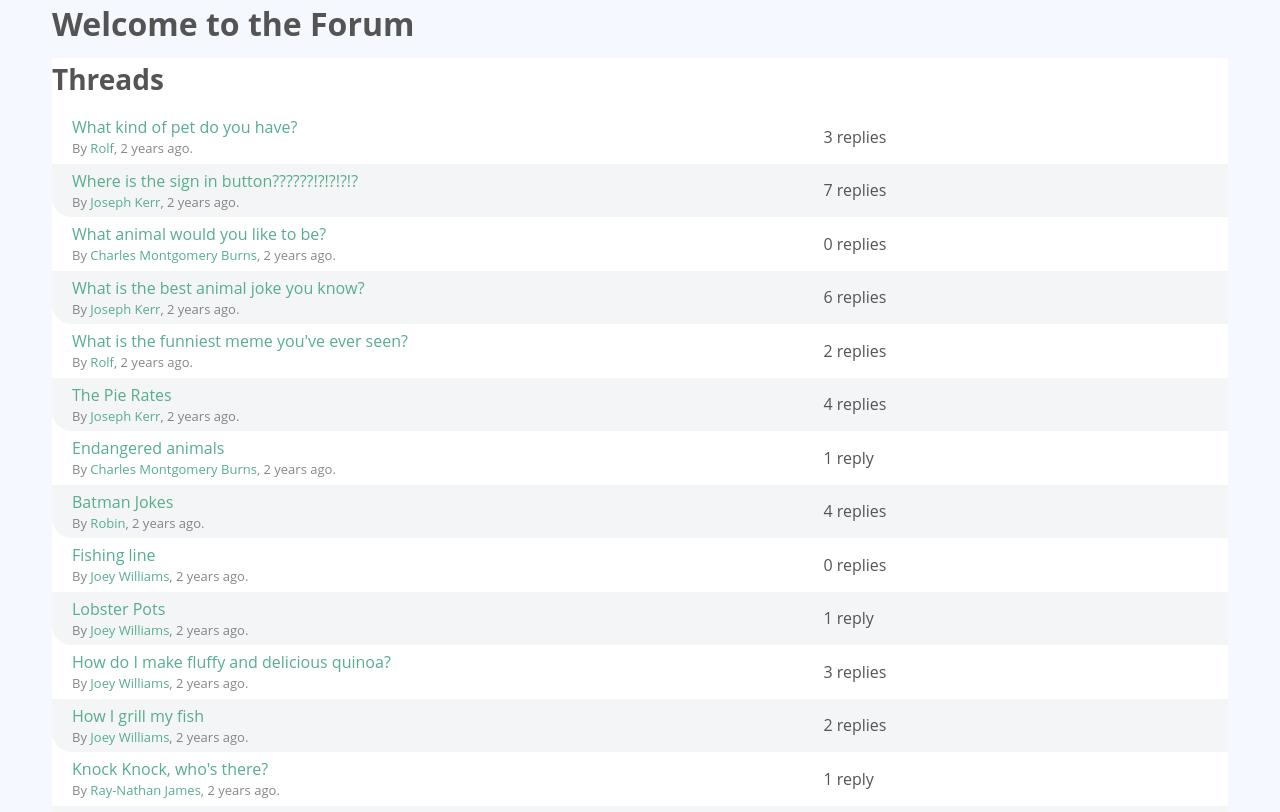
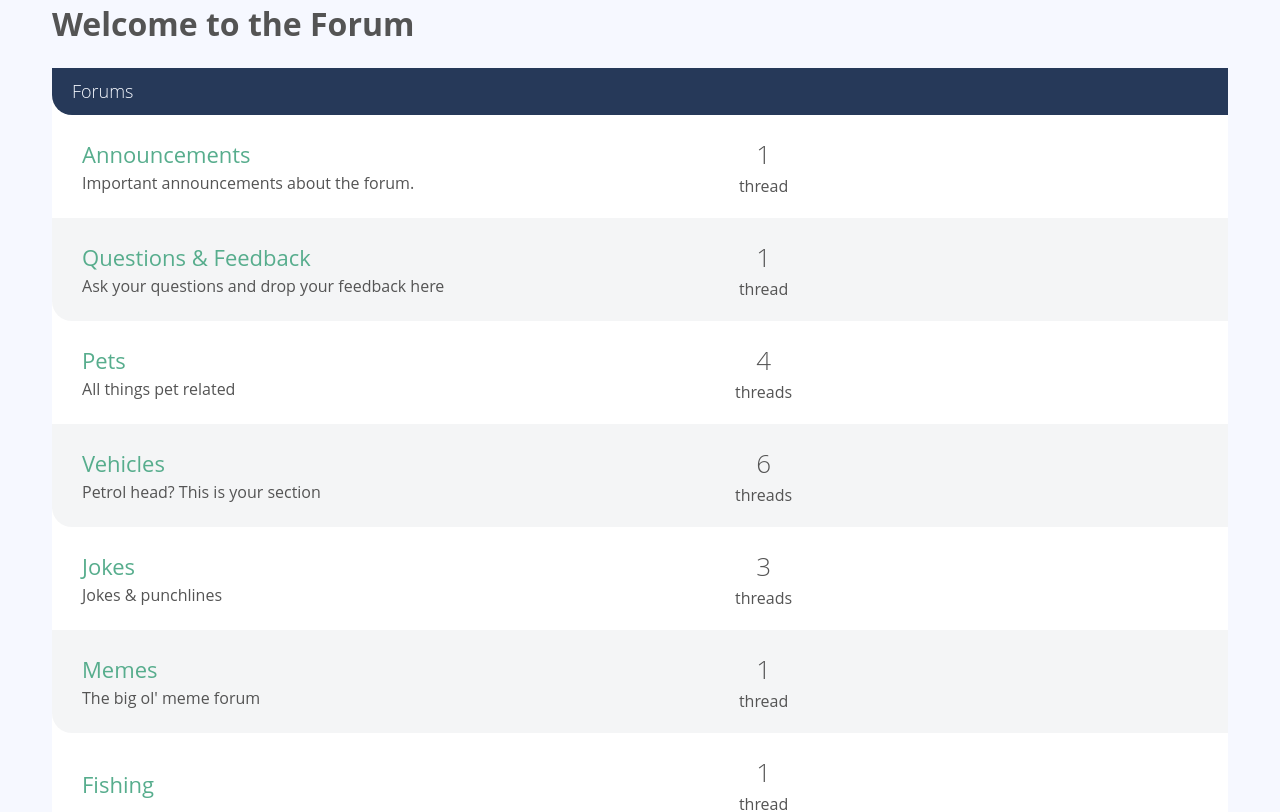
Before and after one commit to MatheusFerreira71/vue_forum, a Vue app: page / in a window 1280 px wide. Shown: the top 812 px of the page. Built offline with nearby package versions, Linux system fonts and the light colour scheme.

Commit message:
Foruns adicionados.

```diff
--- /dev/null
+++ b/src/components/ForumList.vue
@@ -0,0 +1,25 @@
+<template>
+  <div class="forum-list">
+      <h2 class="list-title">Forums</h2>
+      <ForumListItem
+      v-for="forum in forums"
+      :key="forum['.key']"
+      :forum="forum"
+      />
+  </div>
+</template>
+
+<script>
+import ForumListItem from '@/components/ForumListItem'
+export default {
+  components: {
+    ForumListItem
+  },
+  props: {
+    forums: {
+      required: true,
+      type: Array
+    }
+  }
+}
+</script>
--- /dev/null
+++ b/src/components/ForumListItem.vue
@@ -0,0 +1,41 @@
+<template>
+  <div class="forum-listing">
+      <div class="forum-details">
+          <router-link
+          :to="{name: 'Forum', params: {id: forum['.key']}}"
+          class="text-xlarge"
+          >
+              {{forum.name}}
+          </router-link>
+          <p>{{forum.description}}</p>
+      </div>
+      <div class="threads-count">
+          <p class="count">{{threadsCount}}</p>
+          {{threadsCount !== 1 ? 'threads' : 'thread'}}
+      </div>
+      <div class="last-thread">
+          <!-- <img src="" alt="avatar" class="avatar">
+          <div class="last-thread-details">
+              <a href="#"></a>
+              <p class="text-xsmall">By <a href="#">Joseph Kerr</a>, three hours ago</p>
+          </div> -->
+          <!-- TODO: implement later -->
+      </div>
+  </div>
+</template>
+
+<script>
+export default {
+  props: {
+    forum: {
+      required: true,
+      type: Object
+    }
+  },
+  computed: {
+    threadsCount () {
+      return this.forum.threads ? Object.values(this.forum.threads).length : 0
+    }
+  }
+}
+</script>
--- a/src/components/PostListItem.vue
+++ b/src/components/PostListItem.vue
@@ -5,8 +5,7 @@
       <a href="#">
         <img :src="user.avatar" alt="avatar" class="avatar-large" />
       </a>
-      <p class="desktop-only text-small" v-if="userPostsCount !== 1">{{userPostsCount}} posts</p>
-      <p class="desktop-only text-small" v-else>{{userPostsCount}} post</p>
+      <p class="desktop-only text-small">{{userPostsCount !== 1 ? 'posts' : 'post'}}</p>
     </div>
 
     <div class="post-content">
--- a/src/components/ThreadList.vue
+++ b/src/components/ThreadList.vue
@@ -1,11 +1,7 @@
 <template>
   <div class="thread-list">
-    <h2 class="list-little">Threads</h2>
-    <ThreadListItem
-        v-for="thread in threads"
-        :key="thread['.key']"
-        :thread="thread"
-    />
+    <h2 class="list-title">Threads</h2>
+    <ThreadListItem v-for="thread in threads" :key="thread['.key']" :thread="thread" />
   </div>
 </template>
 
--- a/src/components/ThreadListItem.vue
+++ b/src/components/ThreadListItem.vue
@@ -11,8 +11,7 @@
     </div>
 
     <div class="activity">
-      <p class="replies-count" v-if="repliesCount !== 1">{{repliesCount}} replies</p>
-      <p class="replies-count" v-else>{{repliesCount}} reply</p>
+      <p class="replies-count">{{repliesCount !== 1 ? 'replies' : 'reply'}}</p>
 
       <!-- <img src alt="avatar" class="avatar-medium" /> -->
 
--- a/src/router/index.js
+++ b/src/router/index.js
@@ -3,6 +3,7 @@ import VueRouter from 'vue-router'
 import Home from '../views/PageHome.vue'
 import ThreadShow from '@/views/PageThreadShow'
 import PageNotFound from '@/views/PageNotFound'
+import Forum from '@/views/PageForum'
 
 Vue.use(VueRouter)
 
@@ -22,6 +23,12 @@ const routes = [
     path: '*',
     name: 'NotFound',
     component: PageNotFound
+  },
+  {
+    path: '/forum/:id',
+    name: 'Forum',
+    component: Forum,
+    props: true
   }
 ]
 
--- /dev/null
+++ b/src/views/PageForum.vue
@@ -0,0 +1,47 @@
+<template>
+    <div class="forum-wrapper">
+        <div class="col-full push-top">
+            <div class="forum-header">
+                <div class="forum-details">
+                    <h1>{{forum.name}}</h1>
+                    <p>{{forum.description}}</p>
+                </div>
+                <a href="#" class="btn-green btn-small">Start a thread</a>
+            </div>
+        </div>
+        <div class="col-full">
+            <ThreadList
+            :threads="threads"/>
+        </div>
+    </div>
+</template>
+
+<script>
+import ThreadList from '@/components/ThreadList'
+import sourceData from '@/data.json'
+export default {
+  components: {
+    ThreadList
+  },
+  props: {
+    id: {
+      required: true,
+      type: String
+    }
+  },
+  computed: {
+    forum () {
+      return sourceData.forums[this.id]
+    },
+    threads () {
+      return Object.values(sourceData.threads).filter(thread => thread.forumId === this.id)
+    }
+  }
+}
+</script>
+
+<style scoped>
+    .forum-wrapper {
+        width: 100%;
+    }
+</style>
--- a/src/views/PageHome.vue
+++ b/src/views/PageHome.vue
@@ -1,23 +1,23 @@
 <template>
   <div class="col-full">
     <h1>Welcome to the Forum</h1>
-    <ThreadList :threads="threads"/>
+    <ForumList :forums="forums"/>
   </div>
 </template>
 
 <script>
 import sourceData from '@/data'
-import ThreadList from '@/components/ThreadList'
+import ForumList from '@/components/ForumList'
 export default {
   data () {
     return {
-      threads: Object.values(sourceData.threads),
+      forums: Object.values(sourceData.forums),
       posts: sourceData.posts,
       users: sourceData.users
     }
   },
   components: {
-    ThreadList
+    ForumList
   }
 }
 </script>
```
